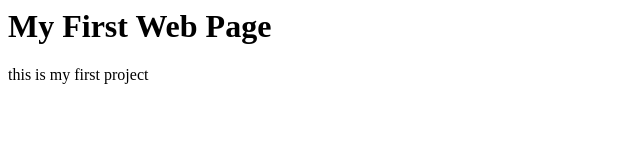
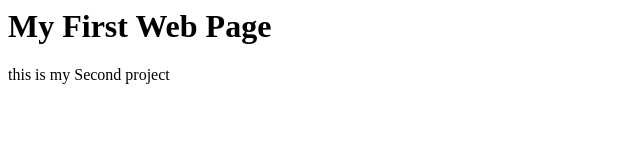
Before and after one commit to Umair2003-ux/Git-Practice, a plain HTML site: page Index.html in a window 1280 px wide. Shown: the full height of the page, 0-640 px from the left. Drawn offline with Linux system fonts and the light colour scheme.

Commit message:
My Second VErsion

```diff
--- a/Index.html
+++ b/Index.html
@@ -1,2 +1,2 @@
 <h1>My First Web Page</h1>
-<p>this is my first project</p>
+<p>this is my Second project</p>
```
